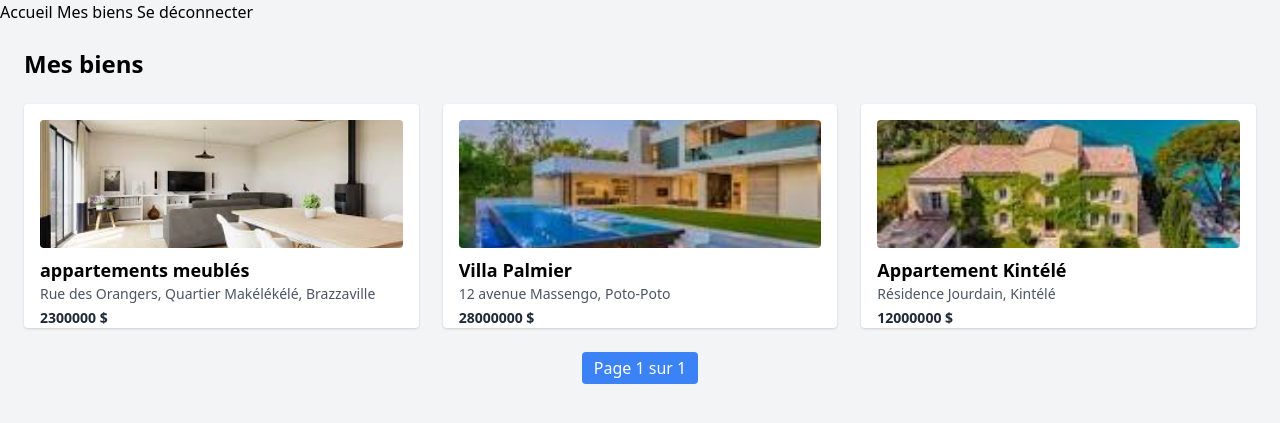
After one commit to baron9134/congo_immo, a Django app: page /mes-biens/ in a window 1280 px wide. The commit adds this page. Shown: the top 423 px of the page. Run offline with Django 5.2, Linux system fonts and the light colour scheme; a user stored in the database is signed in; data comes from the database, SQL or seed files in the repository; both versions use the stored data as it was after the commit; parts of the project's set-up code (start-up, migrations or seed data) failed here and were passed over.

```diff
--- a/ongo_imo/settings.py
+++ b/ongo_imo/settings.py
@@ -55,7 +55,7 @@ ROOT_URLCONF = 'ongo_imo.urls'
 TEMPLATES = [
     {
         'BACKEND': 'django.template.backends.django.DjangoTemplates',
-        'DIRS': [],
+        'DIRS': [BASE_DIR / 'templates'],
         'APP_DIRS': True,
         'OPTIONS': {
             'context_processors': [
@@ -121,3 +121,7 @@ STATIC_URL = 'static/'
 # https://docs.djangoproject.com/en/5.2/ref/settings/#default-auto-field
 
 DEFAULT_AUTO_FIELD = 'django.db.models.BigAutoField'
+
+# Redirection après connexion/déconnexion
+LOGIN_REDIRECT_URL = 'home'
+LOGOUT_REDIRECT_URL = 'home'
--- a/ongo_imo/urls.py
+++ b/ongo_imo/urls.py
@@ -18,9 +18,12 @@ from django.contrib import admin
 from django.urls import path, include
 from django.conf import settings
 from django.conf.urls.static import static
+from django.contrib.auth import views as auth_views
 
 urlpatterns = [
     path('admin/', admin.site.urls),
+    path('login/', auth_views.LoginView.as_view(template_name='accounts/login.html'), name='login'),
+    path('logout/', auth_views.LogoutView.as_view(next_page='home'), name='logout'),
     path('', include('properties.urls')),
 ]
 
--- a/properties/models.py
+++ b/properties/models.py
@@ -1,7 +1,8 @@
 from django.db import models
 from django.contrib.auth.models import User
 from django.utils import timezone
-
+from django.db.models.signals import post_save
+from django.dispatch import receiver
 
 # Type de bien (Maison, Appartement, Terrain...)
 class PropertyType(models.Model):
@@ -40,5 +41,16 @@ class PropertyImage(models.Model):
     property = models.ForeignKey('Property', on_delete=models.CASCADE, related_name='images')
     image = models.ImageField(upload_to='properties/')
 
-def __str__(self):
+    def __str__(self):
         return f"Image for {self.property.title}"
+
+class UserProfile(models.Model):
+    user = models.OneToOneField(User, on_delete=models.CASCADE)
+    phone_number = models.CharField(max_length=20, blank=True)
+
+    def __str__(self):
+        return self.user.username
+@receiver(post_save, sender=User)
+def create_user_profile(sender, instance, created, **kwargs):
+    if created:
+        UserProfile.objects.create(user=instance)
--- a/properties/templates/properties/base.html
+++ b/properties/templates/properties/base.html
@@ -1,34 +1,34 @@
 <!DOCTYPE html>
 <html lang="fr">
 <head>
-    <meta charset="UTF-8">
-    <title>Congo Immo</title>
-    <meta name="viewport" content="width=device-width, initial-scale=1.0">
-    <!-- Lien vers Tailwind CSS CDN pour du style rapide -->
-    <script src="https://cdn.tailwindcss.com"></script>
+    <meta charset="UTF-8" />
+    <title>{% block title %}Mon site immobilier{% endblock %}</title>
+    <link href="https://cdn.jsdelivr.net/npm/tailwindcss@2.2.19/dist/tailwind.min.css" rel="stylesheet">
 </head>
-<body class="bg-gray-100 font-sans">
+<body class="bg-gray-100">
 
-    <!-- Navbar -->
-    <nav class="bg-white shadow-md">
-        <div class="max-w-7xl mx-auto px-4 py-4 flex justify-between items-center">
-            <div class="text-xl font-bold text-blue-600">
-                <a href="{% url 'home' %}">CongoImmo</a>
-            </div>
-            <div class="space-x-4">
-                <a href="{% url 'home' %}" class="text-gray-700 hover:text-blue-600">Accueil</a>
-                <a href="{% url 'add_property' %}" class="text-gray-700 hover:text-blue-600">Ajouter un bien</a>
-                <a href="#" class="text-gray-700 hover:text-blue-600">Compte</a>
-                <a href="#" class="text-gray-700 hover:text-blue-600">Contact</a>
-            </div>
-        </div>
+    <!-- Barre de navigation -->
+    <nav>
+        <!-- Lien visible par tous -->
+        <a href="{% url 'home' %}">Accueil</a>
+
+        {% if user.is_authenticated %}
+            <a href="{% url 'my_properties' %}">Mes biens</a>
+            <a href="{% url 'logout' %}">Se déconnecter</a>
+        {% else %}
+            <a href="{% url 'login' %}">Se connecter</a>
+        <!-- Ajoute un lien d'inscription si tu as -->
+            <a href="{% url 'signup' %}">S'inscrire</a>
+        {% endif %}
     </nav>
 
+
     <!-- Contenu principal -->
-    <div class="max-w-7xl mx-auto p-4">
+    <main class="container mx-auto p-6">
         {% block content %}
+        <!-- Ton contenu ici -->
         {% endblock %}
-    </div>
+    </main>
 
 </body>
 </html>
--- /dev/null
+++ b/properties/templates/properties/my_properties.html
@@ -0,0 +1,39 @@
+{% extends 'properties/base.html' %}
+
+{% block content %}
+<h1 class="text-2xl font-bold mb-6">Mes biens</h1>
+
+<div class="grid grid-cols-1 sm:grid-cols-2 lg:grid-cols-3 gap-6">
+    {% for prop in page_obj %}
+        <div class="bg-white rounded shadow p-4 max-h-56 overflow-hidden">
+            <img src="{{ prop.main_image.url }}" alt="{{ prop.title }}" class="w-full h-32 object-cover rounded mb-2">
+            <h3 class="text-lg font-semibold">{{ prop.title }}</h3>
+            <p class="text-sm text-gray-600">{{ prop.address }}</p>
+            <p class="text-sm text-gray-800 mt-1 font-semibold">{{ prop.price }} $</p>
+            <a href="{% url 'property_detail' prop.id %}" class="inline-block mt-2 text-blue-600 hover:underline text-sm">Voir plus</a>
+            <!-- Lien pour modifier le bien -->
+            <a href="{% url 'edit_property' prop.id %}" class="inline-block mt-1 text-green-600 hover:underline text-sm">Modifier</a>
+        </div>
+    {% empty %}
+        <p>Vous n'avez pas encore ajouté de biens.</p>
+    {% endfor %}
+</div>
+
+<!-- Pagination -->
+<div class="mt-6 flex justify-center space-x-2">
+    {% if page_obj.has_previous %}
+        <a href="?page=1" class="px-3 py-1 bg-gray-200 rounded">« Première</a>
+        <a href="?page={{ page_obj.previous_page_number }}" class="px-3 py-1 bg-gray-200 rounded">‹</a>
+    {% endif %}
+
+    <span class="px-3 py-1 bg-blue-500 text-white rounded">
+        Page {{ page_obj.number }} sur {{ page_obj.paginator.num_pages }}
+    </span>
+
+    {% if page_obj.has_next %}
+        <a href="?page={{ page_obj.next_page_number }}" class="px-3 py-1 bg-gray-200 rounded">›</a>
+        <a href="?page={{ page_obj.paginator.num_pages }}" class="px-3 py-1 bg-gray-200 rounded">Dernière »</a>
+    {% endif %}
+</div>
+
+{% endblock %}
--- a/properties/urls.py
+++ b/properties/urls.py
@@ -1,8 +1,12 @@
 from django.urls import path
 from . import views
-
+from django.contrib.auth import views as auth_views
 urlpatterns = [
     path('', views.home, name='home'),
     path('property/<int:pk>/', views.property_detail, name='property_detail'),
     path('add/', views.add_property, name='add_property'),
+    path('mes-biens/', views.my_properties, name='my_properties'),
+    path('login/', auth_views.LoginView.as_view(template_name='users/login.html'), name='login'),
+    path('logout/', auth_views.LogoutView.as_view(next_page='home'), name='logout'),
+    path('modifier-bien/<int:pk>/', views.edit_property, name='edit_property'),
 ]
--- a/properties/views.py
+++ b/properties/views.py
@@ -1,9 +1,9 @@
-from django.shortcuts import render, redirect
+from django.shortcuts import render, redirect, get_object_or_404
 from django.core.paginator import Paginator
-from .forms import PropertyForm, PropertyImageFormSet
-
+from .forms import PropertyForm, PropertyImageFormSet, SignUpForm
+from django.contrib.auth.decorators import login_required
 from .models import Property, PropertyImage
-
+from django.contrib.auth import login
 
 def home(request):
     properties = Property.objects.all()
@@ -60,3 +60,43 @@ def add_property(request):
         'form': form,
         'formset': formset
     })
+
+def edit_property(request, pk):
+    prop = get_object_or_404(Property, pk=pk,  owner=request.user)
+
+    if request.method == 'POST':
+        form = PropertyForm(request.POST, request.FILES, instance=prop)
+        formset = PropertyImageFormSet(request.POST, request.FILES, queryset=PropertyImage.objects.filter(property=prop))
+
+        if form.is_valid() and formset.is_valid():
+            form.save()
+            formset.save()
+            return redirect('property_detail', pk=prop.pk)
+    else:
+        form = PropertyForm(instance=prop)
+        formset = PropertyImageFormSet(queryset=PropertyImage.objects.filter(property=prop))
+
+    return render(request, 'properties/edit_property.html', {
+        'form': form,
+        'formset': formset,
+        'property': prop,
+    })
+
+def signup(request):
+    if request.method == 'POST':
+        form = SignUpForm(request.POST)
+        if form.is_valid():
+            user = form.save()
+            login(request, user)
+            return redirect('home')
+    else:
+        form = SignUpForm()
+    return render(request, 'users/signup.html', {'form': form})
+
+@login_required
+def my_properties(request):
+    properties = Property.objects.filter(owner=request.user)
+    paginator = Paginator(properties, 20)
+    page_number = request.GET.get('page')
+    page_obj = paginator.get_page(page_number)
+    return render(request, 'properties/my_properties.html', {'page_obj': page_obj})
```
Also changed, not shown: properties/forms_copy.py (added, +26 -0 lines), properties/templates/properties/home.html (+43 -12 lines), properties/templates/properties/login.html (added, +16 -0 lines), db.sqlite3, properties/migrations/0007_userprofile.py (added).
